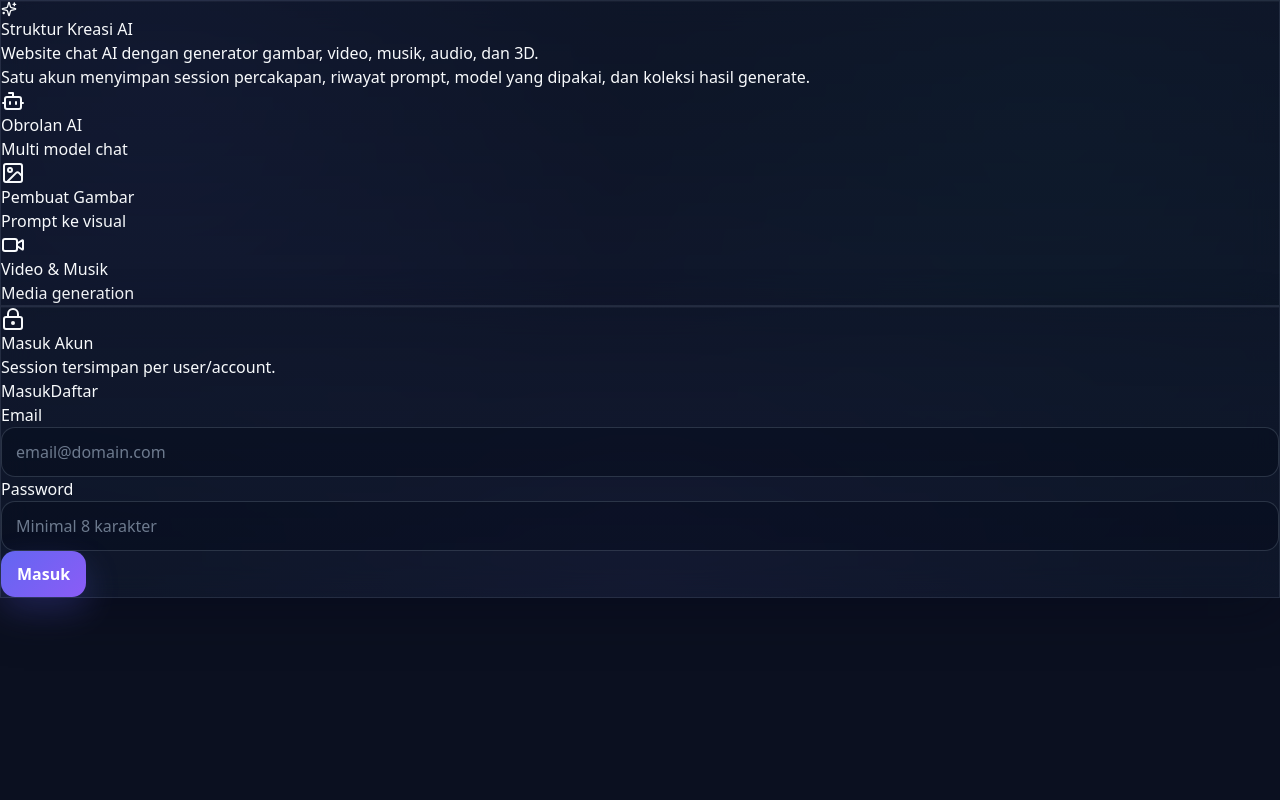
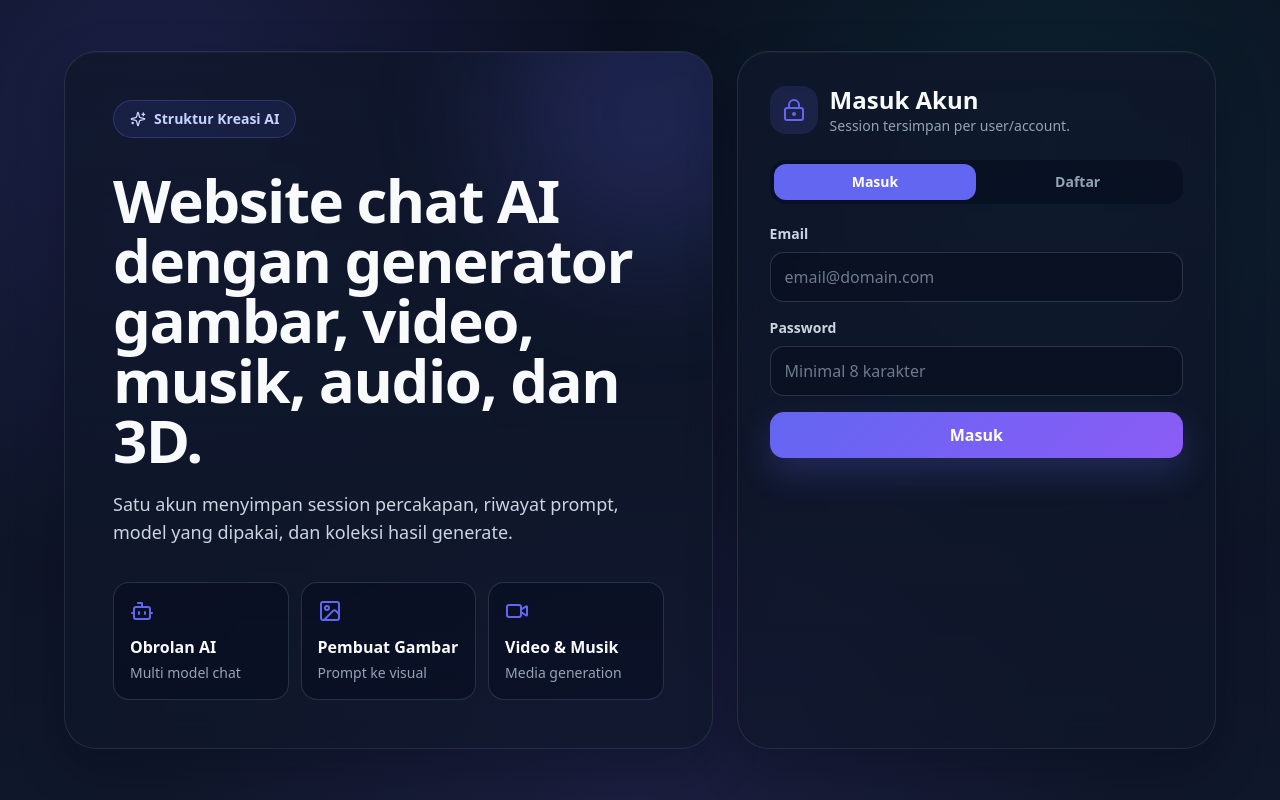
Before and after one commit to Shinee159/chat, a Next.js app: page / in a window 1280 px wide. Built offline with nearby package versions, Linux system fonts and the light colour scheme; no server answers.

Commit message:
Create tailwind.config.ts

```diff
--- /dev/null
+++ b/tailwind.config.ts
@@ -0,0 +1,19 @@
+import type { Config } from "tailwindcss";
+
+const config: Config = {
+  content: [
+    "./src/app/**/*.{js,ts,jsx,tsx,mdx}",
+    "./src/components/**/*.{js,ts,jsx,tsx,mdx}",
+    "./src/lib/**/*.{js,ts,jsx,tsx,mdx}"
+  ],
+  theme: {
+    extend: {
+      boxShadow: {
+        glow: "0 20px 50px rgba(99, 102, 241, 0.22)"
+      }
+    }
+  },
+  plugins: []
+};
+
+export default config;
```
